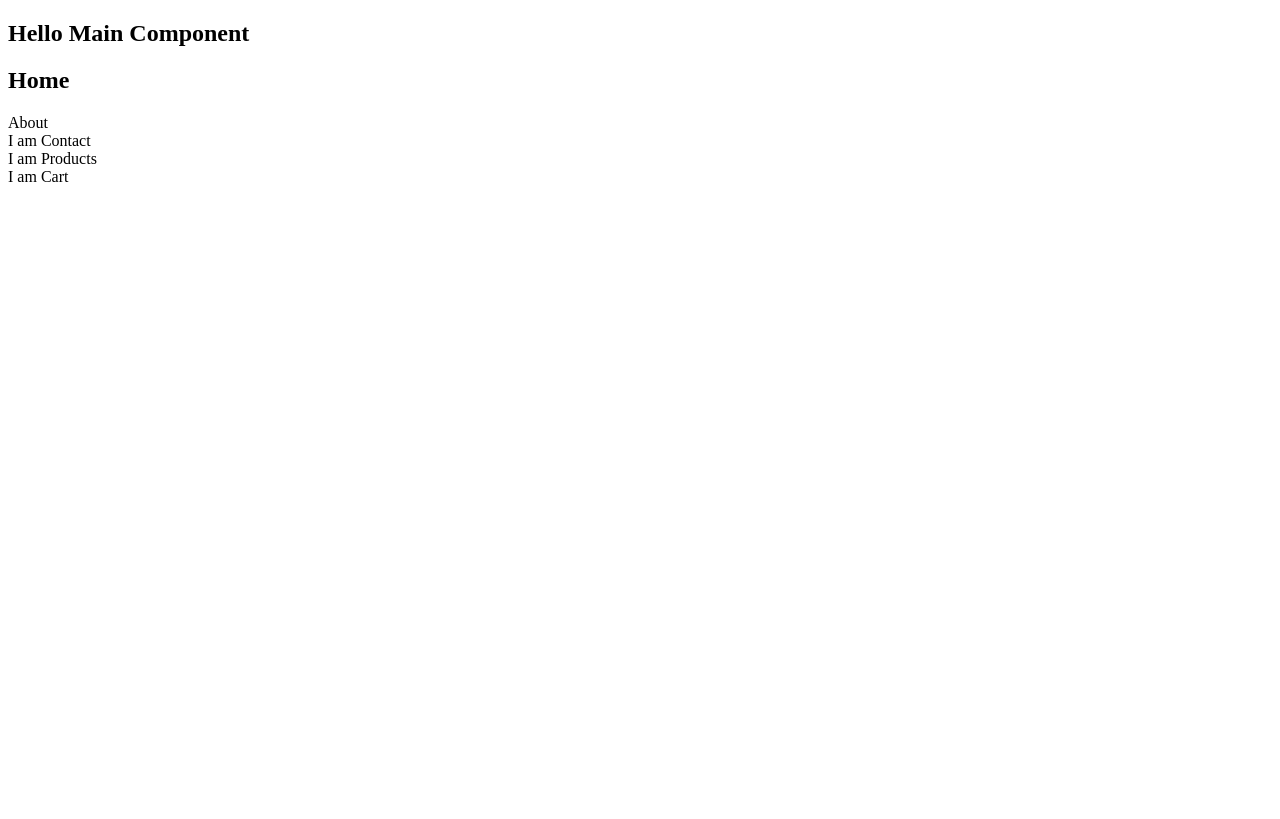
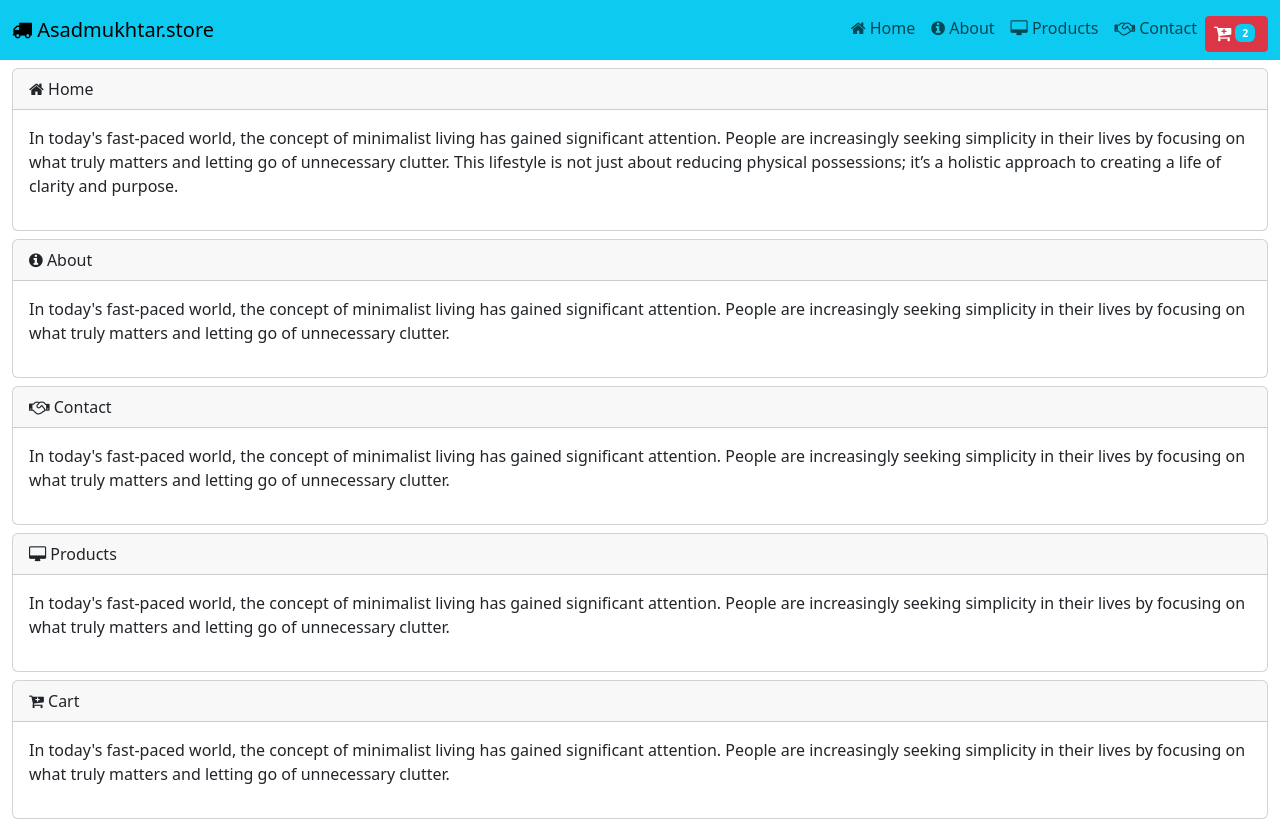
Before and after one commit to asadmukhtarr/asadmukhtar.store, a React (Create React App) app in the folder asadmukhtar.store/: page / in a window 1280 px wide. Built offline with nearby package versions, Linux system fonts and the light colour scheme.

Commit message:
frontend with bootstrap in react

```diff
--- a/asadmukhtar.store/package.json
+++ b/asadmukhtar.store/package.json
@@ -3,6 +3,7 @@
   "version": "0.1.0",
   "private": true,
   "dependencies": {
+    "bootstrap": "^5.3.3",
     "cra-template": "1.2.0",
     "react": "^19.0.0",
     "react-dom": "^19.0.0",
--- a/asadmukhtar.store/public/index.html
+++ b/asadmukhtar.store/public/index.html
@@ -25,6 +25,7 @@
       Learn how to configure a non-root public URL by running `npm run build`.
     -->
     <title>React App</title>
+    <link rel="stylesheet" href="https://cdnjs.cloudflare.com/ajax/libs/font-awesome/4.7.0/css/font-awesome.min.css">
   </head>
   <body>
     <noscript>You need to enable JavaScript to run this app.</noscript>
--- a/asadmukhtar.store/src/App.jsx
+++ b/asadmukhtar.store/src/App.jsx
@@ -3,15 +3,20 @@ import About from "./components/About";
 import Contact from "./components/Contact";
 import Products from "./components/Products";
 import Cart from "./components/Cart";
+import Header from "./components/includes/Header";
+import 'bootstrap/dist/css/bootstrap.min.css';
+import 'bootstrap/dist/js/bootstrap.bundle.min.js';
 const App = () => {
     return (
        <div>
-            <h2>Hello Main Component</h2>
+            <Header />
+            <div className="container-fluid mt-2">
             <Home />
             <About />
             <Contact />
             <Products />
             <Cart />
+            </div>
        </div>
     )
 }
--- a/asadmukhtar.store/src/components/About.jsx
+++ b/asadmukhtar.store/src/components/About.jsx
@@ -2,6 +2,17 @@ import React from 'react'
 
 export default function About() {
   return (
-    <div>About</div>
+    <div>
+       <div className="card mt-2">
+                <div className="card-header">
+                    <i className="fa fa-info-circle"></i> About
+                </div>
+                <div className="card-body">
+                    <p>
+                    In today's fast-paced world, the concept of minimalist living has gained significant attention. People are increasingly seeking simplicity in their lives by focusing on what truly matters and letting go of unnecessary clutter.
+                    </p>
+                </div>
+            </div>
+    </div>
   )
 }
--- a/asadmukhtar.store/src/components/Cart.jsx
+++ b/asadmukhtar.store/src/components/Cart.jsx
@@ -2,6 +2,17 @@ import React from 'react'
 
 export default function Cart() {
   return (
-    <div> I am Cart</div>
+    <div>
+       <div className="card mt-2">
+                <div className="card-header">
+                    <i className="fa fa-cart-plus"></i> Cart
+                </div>
+                <div className="card-body">
+                    <p>
+                    In today's fast-paced world, the concept of minimalist living has gained significant attention. People are increasingly seeking simplicity in their lives by focusing on what truly matters and letting go of unnecessary clutter.
+                    </p>
+                </div>
+            </div>
+    </div>
   )
 }
--- a/asadmukhtar.store/src/components/Contact.jsx
+++ b/asadmukhtar.store/src/components/Contact.jsx
@@ -1,7 +1,17 @@
-import React from 'react'
-
-export default function Contact() {
+const Contact = () => {
   return (
-    <div> I am Contact</div>
+    <div>
+         <div className="card mt-2">
+                <div className="card-header">
+                    <i className="fa fa-handshake-o"></i> Contact
+                </div>
+                <div className="card-body">
+                    <p>
+                    In today's fast-paced world, the concept of minimalist living has gained significant attention. People are increasingly seeking simplicity in their lives by focusing on what truly matters and letting go of unnecessary clutter.
+                    </p>
+                </div>
+            </div>
+    </div>
   )
 }
+export default Contact;
--- a/asadmukhtar.store/src/components/Home.jsx
+++ b/asadmukhtar.store/src/components/Home.jsx
@@ -1,7 +1,16 @@
 const Home = () => {
     return (
         <div>
-            <h2>Home</h2>
+            <div className="card">
+                <div className="card-header">
+                    <i className="fa fa-home"></i> Home
+                </div>
+                <div className="card-body">
+                    <p>
+                    In today's fast-paced world, the concept of minimalist living has gained significant attention. People are increasingly seeking simplicity in their lives by focusing on what truly matters and letting go of unnecessary clutter. This lifestyle is not just about reducing physical possessions; it’s a holistic approach to creating a life of clarity and purpose.
+                    </p>
+                </div>
+            </div>
         </div>
     )
 }
--- a/asadmukhtar.store/src/components/Products.jsx
+++ b/asadmukhtar.store/src/components/Products.jsx
@@ -2,6 +2,17 @@ import React from 'react'
 
 export default function Products() {
   return (
-    <div> I am Products</div>
+    <div>
+       <div className="card mt-2">
+                <div className="card-header">
+                    <i className="fa fa-desktop"></i> Products
+                </div>
+                <div className="card-body">
+                    <p>
+                    In today's fast-paced world, the concept of minimalist living has gained significant attention. People are increasingly seeking simplicity in their lives by focusing on what truly matters and letting go of unnecessary clutter.
+                    </p>
+                </div>
+            </div>
+    </div>
   )
 }
--- /dev/null
+++ b/asadmukhtar.store/src/components/includes/Header.jsx
@@ -0,0 +1,37 @@
+const Header = () => {
+    return (
+        <div>
+            <div className="navbar navbar-expand-lg navbar-light bg-info">
+                <div className="container-fluid">
+                    <a href="/" className="navbar-brand"> <i class="fa fa-truck" aria-hidden="true"></i> Asadmukhtar.store</a>
+                    <button class="navbar-toggler" type="button" data-bs-toggle="collapse" data-bs-target="#asadmukhtar" aria-controls="navbarSupportedContent" aria-expanded="false" aria-label="Toggle navigation">
+                        <span class="navbar-toggler-icon"></span>
+                    </button>
+                    <div className="collapse navbar-collapse" id="asadmukhtar">
+                        <ul className="navbar-nav ms-auto">
+                            <li className="nav-item">
+                                <a href="/" className="nav-link"> <i className="fa fa-home"></i> Home</a>
+                            </li>
+                            <li className="nav-item">
+                                <a href="/" className="nav-link"> <i className="fa fa-info-circle"></i> About </a>
+                            </li>
+                            <li className="nav-item">
+                                <a href="/" className="nav-link"> <i className="fa fa-desktop"></i> Products </a>
+                            </li>
+                            <li className="nav-item">
+                                <a href="/" className="nav-link"> <i className="fa fa-handshake-o"></i> Contact </a>
+                            </li>
+                            <li className="nav-item">
+                                <a href="/" className="btn btn-danger btn-sm text-white mt-2">
+                                    <i class="fa fa-cart-plus fa-lg" aria-hidden="true"></i>
+                                    <span className="badge bg-info m-1">2</span>
+                                </a>
+                            </li>
+                        </ul>
+                    </div>
+                </div>
+            </div>
+        </div>
+    )
+}
+export default Header;
```
Also changed, not shown: 2 other files (tests, documents, lock files or other folders).
